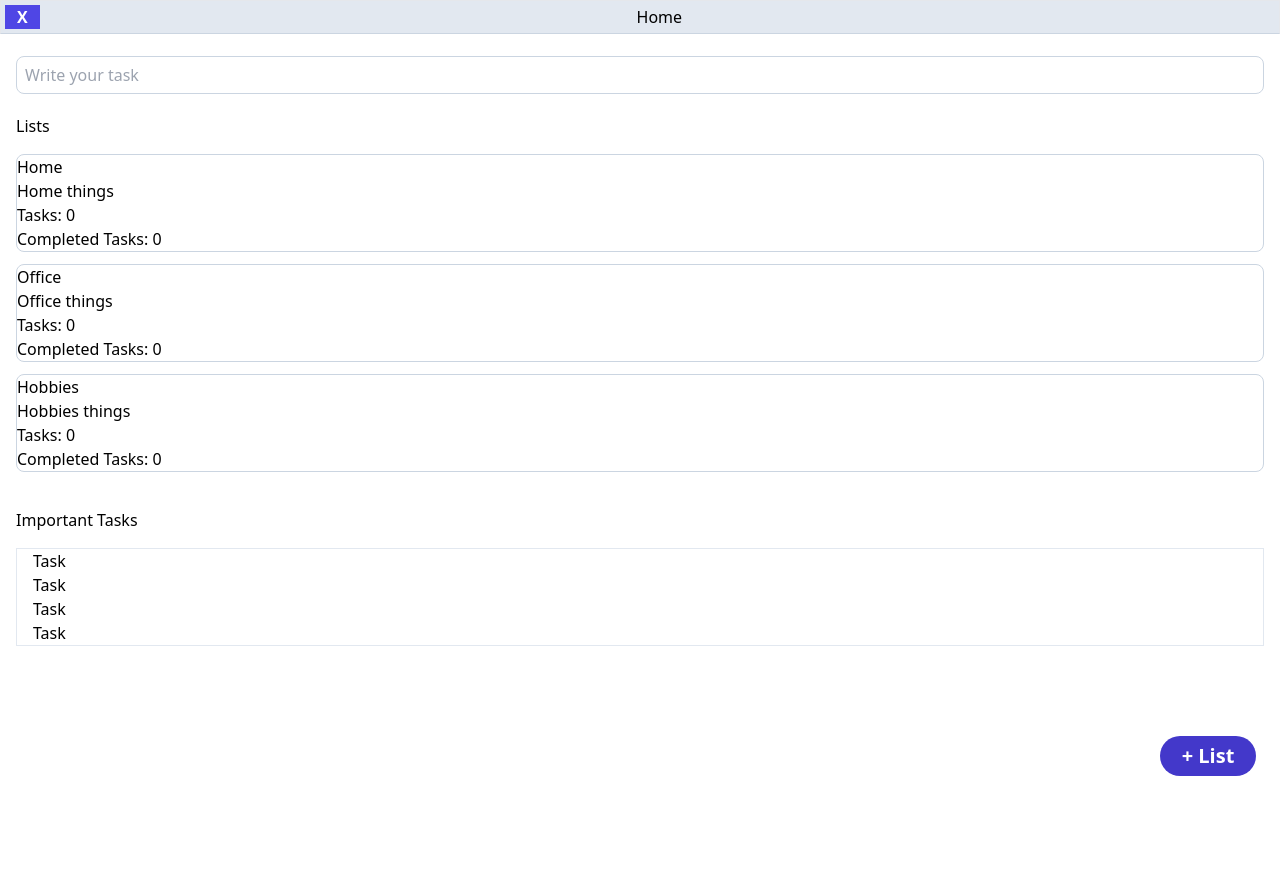
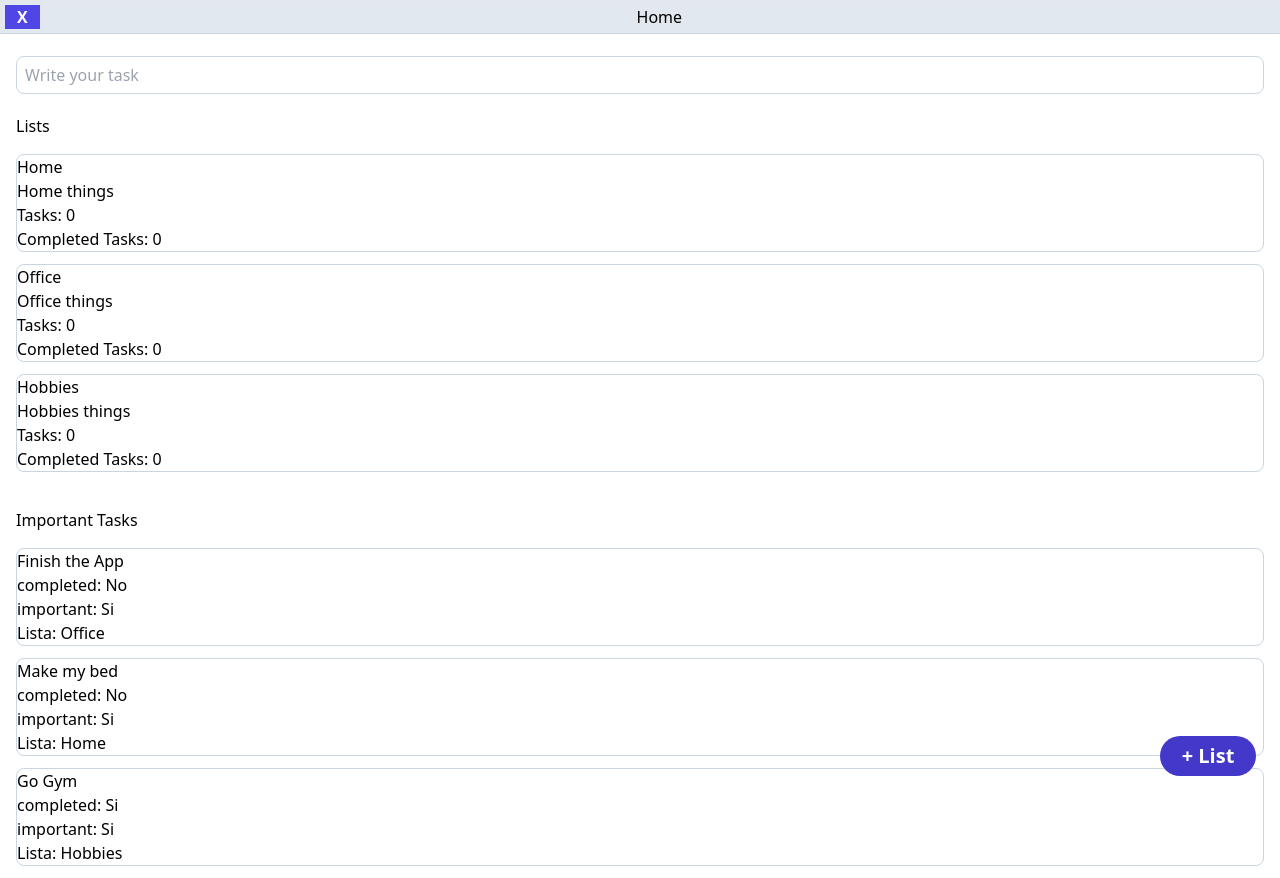
Before and after one commit to farboledafalla/doing-tasks, a React (Vite) app: page / in a window 1280 px wide. Before the commit the page ends 800 px from the top, so only its background shows below. Built offline with nearby package versions, Linux system fonts and the light colour scheme.

Commit message:
Se agrega busqueda por listas y tareas desde el cuadro de busqueda

```diff
--- a/src/Context/index.jsx
+++ b/src/Context/index.jsx
@@ -68,6 +68,9 @@ export const DoingTaskProvider = ({ children }) => {
    // Lists
    const [lists, setLists] = useState(defaultLists);
 
+   // Tasks
+   const [tasks, setTasks] = useState(defaultTasks);
+
    // Update page title on navigate
    useEffect(() => {
       const changePageTitle = () => {
@@ -90,11 +93,18 @@ export const DoingTaskProvider = ({ children }) => {
       setPageTitle(changePageTitle());
    }, [location]);
 
-   // Searched Tasks
+   // Searched Lists
    const searchedLists = lists.filter((list) => {
       const listText = list.name.toLowerCase();
-      const searchText = searchValue.toLowerCase();
-      return listText.includes(searchText);
+      const searchTextList = searchValue.toLowerCase();
+      return listText.includes(searchTextList);
+   });
+
+   // Searched Tasks
+   const searchedTasks = tasks.filter((task) => {
+      const taskText = task.name.toLowerCase();
+      const searchTextTask = searchValue.toLowerCase();
+      return taskText.includes(searchTextTask);
    });
 
    return (
@@ -109,6 +119,9 @@ export const DoingTaskProvider = ({ children }) => {
             lists,
             setLists,
             searchedLists,
+            tasks,
+            setTasks,
+            searchedTasks,
          }}
       >
          {children}
--- a/src/Pages/Home/index.jsx
+++ b/src/Pages/Home/index.jsx
@@ -24,13 +24,13 @@ export const Home = () => {
             <h2>Lists</h2>
          </div>
          <ListLists>
-            {context.searchedLists?.map((task) => (
+            {context.searchedLists?.map((list) => (
                <List
-                  key={task.name}
-                  name={task.name}
-                  description={task.description}
-                  nTasks={task.nTasks}
-                  nTasksCompleted={task.nTasksCompleted}
+                  key={list.name}
+                  name={list.name}
+                  description={list.description}
+                  nTasks={list.nTasks}
+                  nTasksCompleted={list.nTasksCompleted}
                />
             ))}
          </ListLists>
@@ -38,10 +38,15 @@ export const Home = () => {
             <h2>Important Tasks</h2>
          </div>
          <ListTasks>
-            <Task />
-            <Task />
-            <Task />
-            <Task />
+            {context.searchedTasks?.map((task) => (
+               <Task
+                  key={task.name}
+                  name={task.name}
+                  completed={task.completed}
+                  important={task.important}
+                  listName={task.listName}
+               />
+            ))}
          </ListTasks>
          <CreateList />
       </Layout>
--- a/src/components/ListTasks/index.jsx
+++ b/src/components/ListTasks/index.jsx
@@ -1,11 +1,7 @@
 import PropTypes from 'prop-types';
 
 export const ListTasks = ({ children }) => {
-   return (
-      <ul className='border border-slate-200 w-full m-0 pl-4 pt-0 pr-0 pb-0 list-none'>
-         {children}
-      </ul>
-   );
+   return <ul className='w-full m-0 p-0 list-none'>{children}</ul>;
 };
 
 ListTasks.propTypes = {
--- a/src/components/Task/index.jsx
+++ b/src/components/Task/index.jsx
@@ -1,3 +1,21 @@
-export const Task = () => {
-   return <h1>Task</h1>;
+import PropTypes from 'prop-types';
+
+export const Task = ({ name, completed, important, listName }) => {
+   return (
+      <li className='border border-slate-300 rounded-lg mb-3'>
+         <h3>{name}</h3>
+         <div>
+            <p>completed: {completed ? 'Si' : 'No'}</p>
+            <p>important: {important ? 'Si' : 'No'}</p>
+            <p>Lista: {listName}</p>
+         </div>
+      </li>
+   );
 };
+
+Task.propTypes = {
+   name: PropTypes.string,
+   completed: PropTypes.bool,
+   important: PropTypes.bool,
+   listName: PropTypes.string,
+};
```
